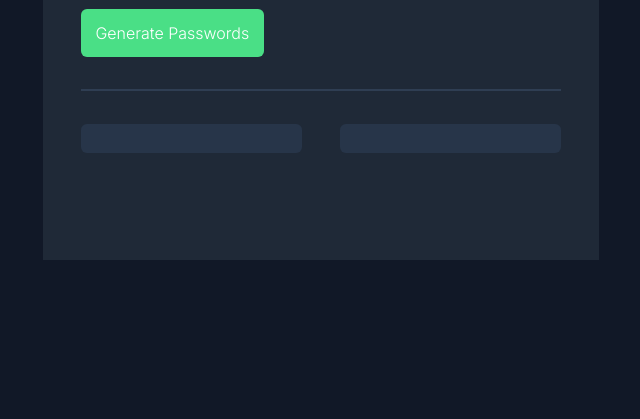
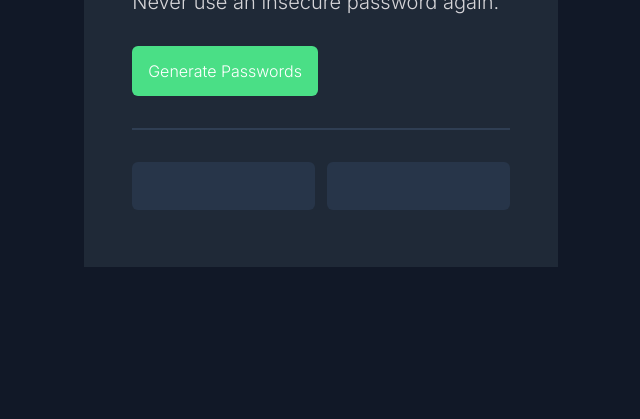
Before and after one commit to Desireye/password-generator, a website built with Vite: page index.html in a window 1280 px wide. Shown: the part 381-800 px from the top of the page, without its empty margins (319-959 px from the left). Built offline with nearby package versions, Linux system fonts and the light colour scheme.

Commit message:
Add files via upload

```diff
--- a/index.css
+++ b/index.css
@@ -1,5 +1,10 @@
 @import url('https://fonts.googleapis.com/css2?family=Inter:wght@300&family=Karla&display=swap');
 
+* {
+    box-sizing: border-box;
+    padding: 0;
+    margin: 0;
+}
 body {
     margin: 0;
     display: flex;
@@ -8,10 +13,10 @@ body {
     background: #111827;
 }
 .container {
-    width: 30rem;
-    height: 25.375rem;
+    width: 37%;
+    height: 62%;
     background: #1F2937;
-    padding: 3%;
+    padding: 3em;
     font-family: 'Inter', sans-serif;
 }
 h1 {
@@ -26,17 +31,17 @@ h1 span {
 p {
     font-size: 1.25rem;
     color: #D5D4D8;
-    margin-top: -4%;
+    margin-top: -1em;
 }
 button {
     background: #4ADF86;
     font-family: 'Inter', sans-serif;
     color: white;
-    padding: 3%;
+    padding: 1em;
     border-radius: 0.375rem;
     border: none;
-    margin-top: 5%;
-    margin-bottom: 5%;
+    margin-top: 2em;
+    margin-bottom: 2em;
 }
 hr {
     border: 0.05rem solid #2F3E53;
@@ -44,13 +49,28 @@ hr {
 .passwords {
     display: flex;
     justify-content: space-between;
-    margin-top: 7%;
+    margin-top: 2em;
+    gap: 3%;
     text-align: center;
 }
 #pass-1, #pass-2 {
     background: #273549;
-    width: 12rem;
+    width: 50%;
+    height: 3rem;
     border-radius: 0.375rem;
     color: #4ADF86;
-    padding: 3%;
+    padding: 1em;
 }
+
+/*Responsiveness*/
+@media screen and (max-width: 480px) {
+    .container{
+        width: 95%;
+        padding: 2em;
+        height: 28rem;
+    }
+    h1 {
+        width: 100%;
+    }
+
+}
```
